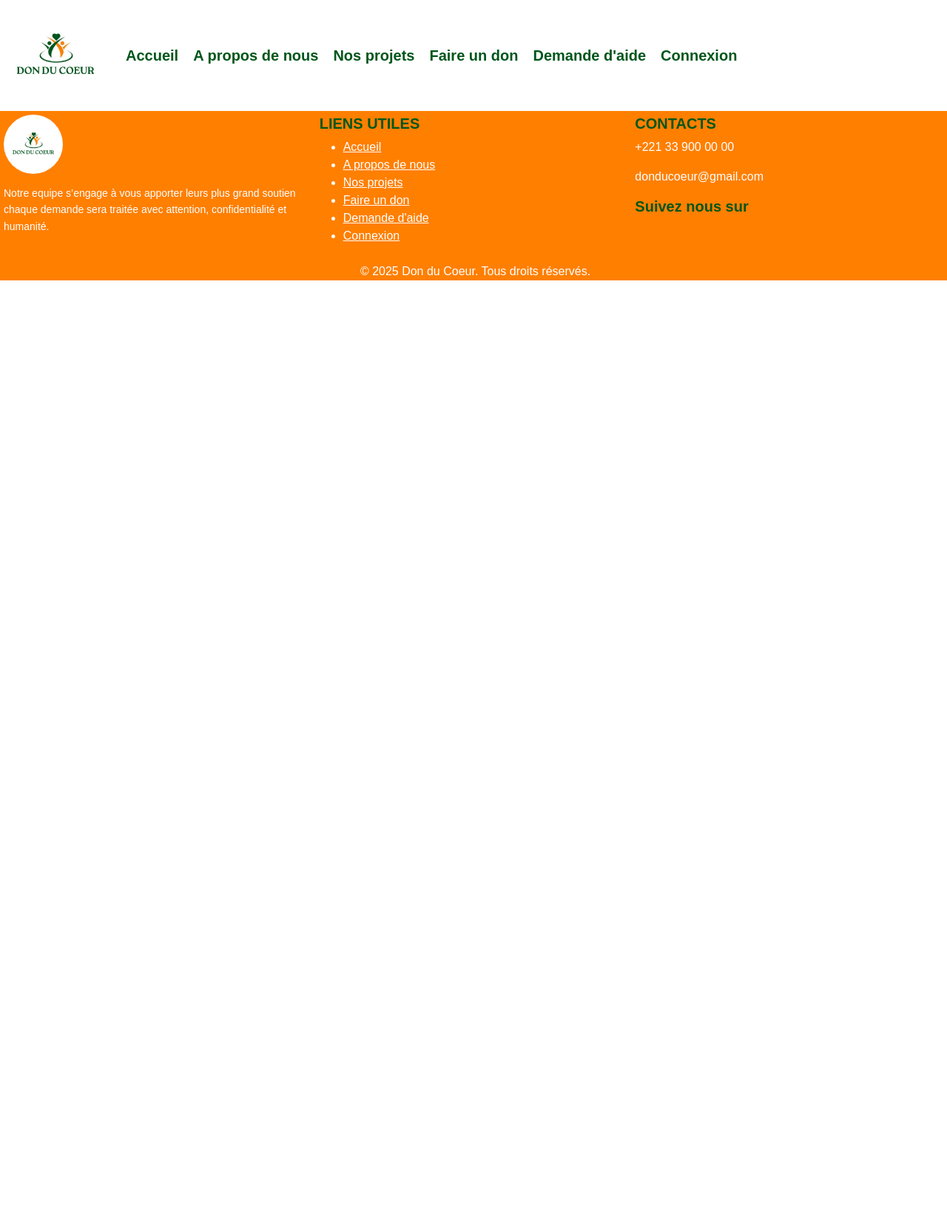
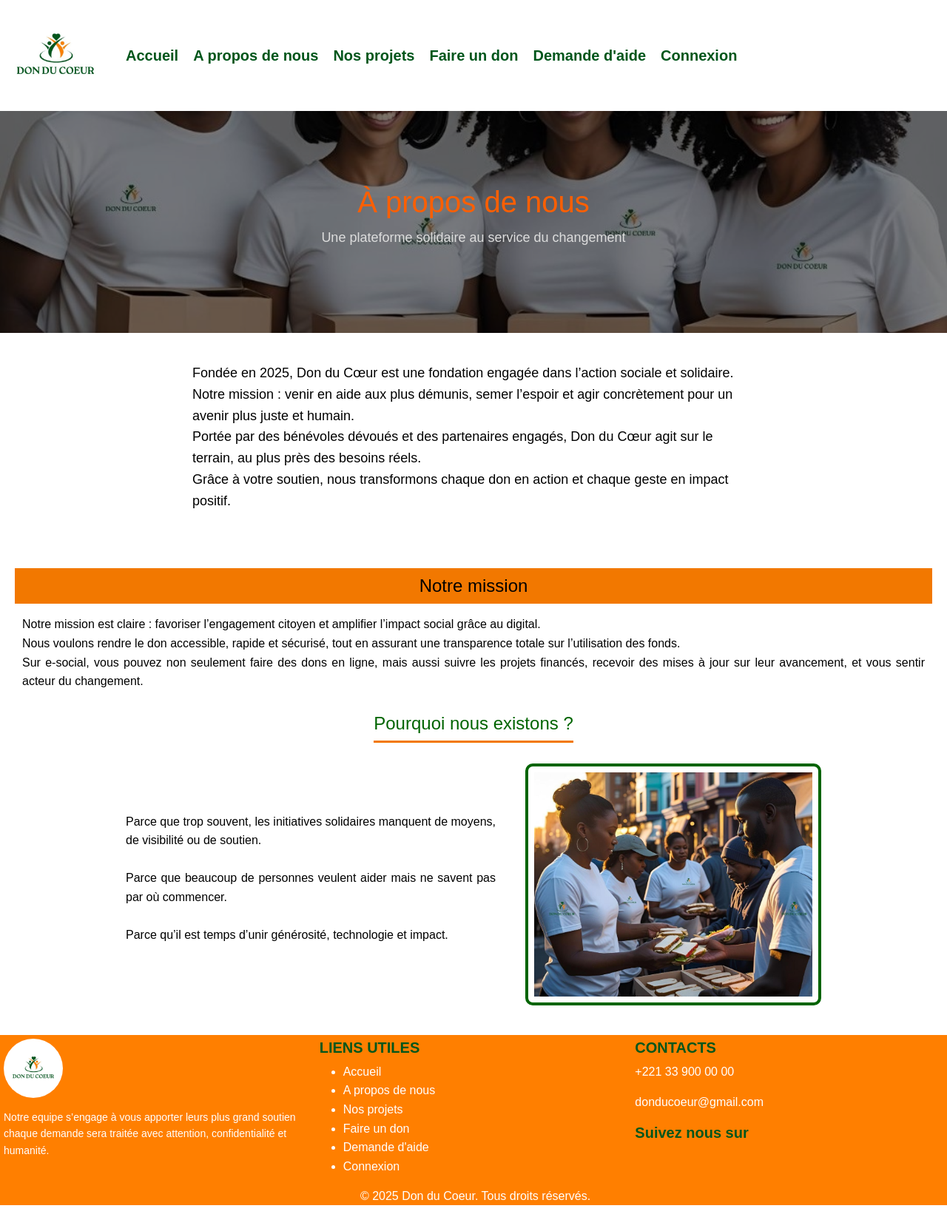
Before and after one commit to KanyC11/Memoire---E-social, a PHP site: page /page-a-propos.html in a window 1280 px wide. Shown: the whole page at 74% size. Before the commit the page ends 379 px from the top, so only its background shows below. Run offline with PHP 8.4, Linux system fonts and the light colour scheme.

Commit message:
insertion de quelques image et de texte page propos et pages nos mission

```diff
--- a/page-a-propos.css
+++ b/page-a-propos.css
@@ -48,7 +48,7 @@
       color: white;
   }
   .footer-menu{
-      color: white;s
+      color: white;
       text-decoration: none;
   }
   body {
@@ -109,3 +109,105 @@
       text-align: center;
       margin-top: auto;
   }
+  .hero{
+    background: url('images/vol1.jpg') no-repeat center center/cover;
+    height: 300px;
+    position: relative;
+    color: white;
+}
+    .overlay {
+        background-color: rgba(0, 0, 0, 0.5);
+        height: 100%;
+        display: flex;
+        flex-direction: column;
+        justify-content: center;
+        align-items: center;
+        text-align: center;
+    }
+    .overlay h1 {
+        color: #ff5f00;
+        font-size: 40px;
+        margin: 0;
+    }
+    .overlay p {
+        font-size: 18px;
+        color: #ddd;
+        margin-top: 10px;
+    }
+    .apropos {
+        padding: 40px 20px;
+        max-width: 800px;
+        margin: auto;
+        background-color: #fff;
+        font-size: 18px;
+    }
+    body {
+        font-family: Arial, sans-serif;
+        line-height: 1.6;
+        margin: 0;
+        padding: 0;
+        background-color: #fff;
+        color: #000;
+      }
+
+      .mission-section {
+        padding: 20px;
+      }
+
+      .mission h1 {
+        background-color: #f27800;
+        color: rgb(0, 0, 0);
+        padding: 10px;
+        text-align: center;
+        font-size: 24px;
+        margin-bottom: 15px;
+      }
+
+      .mission p {
+        font-size: 16px;
+        text-align: justify;
+        margin: 0 10px 30px 10px;
+      }
+
+      .why-section {
+        text-align: center; /* Centre tous les éléments enfants */
+      }
+
+      .why-section h2 {
+        font-size: 24px;
+        color: #006400;
+        border-bottom: 3px solid #f27800;
+        display: inline-block;
+        padding-bottom: 8px;
+      }
+
+      .why-content {
+        display: flex;
+        flex-direction: row;       /* Texte à gauche, image à droite */
+        align-items: center;       /* Alignement vertical */
+        justify-content: center;   /* Centre l’ensemble horizontalement */
+        gap: 40px;                 /* Espace entre texte et image */
+        padding: 20px;
+        flex-wrap: wrap;           /* Pour adaptabilité sur petits écrans */
+      }
+
+      .why-text {
+        flex: 1;
+        max-width: 500px;
+        font-size: 16px;
+        text-align: justify;
+      }
+
+      .why-image {
+        flex: 1;
+        max-width: 400px;
+        border: 4px solid #006400;
+        padding: 8px;
+        border-radius: 10px;
+      }
+
+      .why-image img {
+        width: 100%;
+        height: auto;
+        display: block;
+      }
--- a/page-a-propos.html
+++ b/page-a-propos.html
@@ -21,7 +21,46 @@
         <a href="page-connexion.html" class="menu">Connexion</a>
     </nav>
 
+    <section class="hero">
+        <div class="overlay">
+            <h1>À propos de nous</h1>
+            <p>Une plateforme solidaire au service du changement</p>
+        </div>
+    </section>
+    <section class="apropos">
+        <p>
+            Fondée en 2025, Don du Cœur est une fondation engagée dans l’action sociale et solidaire.
+            Notre mission : venir en aide aux plus démunis, semer l’espoir et agir concrètement pour un avenir plus juste et humain.<br>
+            Portée par des bénévoles dévoués et des partenaires engagés, Don du Cœur agit sur le terrain, au plus près des besoins réels.<br>
+            Grâce à votre soutien, nous transformons chaque don en action et chaque geste en impact positif.
+        </p>
+    </section>
+    <section class="mission-section">
+        <div class="mission">
+          <h1>Notre mission</h1>
+          <p>
+            Notre mission est claire : favoriser l’engagement citoyen et amplifier l’impact social grâce au digital.<br>
+            Nous voulons rendre le don accessible, rapide et sécurisé, tout en assurant une transparence totale sur l’utilisation des fonds.<br>
+            Sur e-social, vous pouvez non seulement faire des dons en ligne, mais aussi suivre les projets financés, recevoir des mises à jour sur leur avancement, et vous sentir acteur du changement.
+          </p>
+        </div>
 
+        <div class="why-section">
+          <h2>Pourquoi nous existons ?</h2>
+          <div class="why-content">
+            <div class="why-text">
+              <p>
+                Parce que trop souvent, les initiatives solidaires manquent de moyens, de visibilité ou de soutien.<br><br>
+                Parce que beaucoup de personnes veulent aider mais ne savent pas par où commencer.<br><br>
+                Parce qu’il est temps d’unir générosité, technologie et impact.
+              </p>
+            </div>
+            <div class="why-image">
+              <img src="/images/vol2.jpg" alt="Photo bénévoles avec cartons de dons">
+            </div>
+          </div>
+        </div>
+      </section>
 
 
 
@@ -47,6 +86,7 @@
                 </ul>
 
             </div>
+
             <div class="col">
                 <h4>CONTACTS</h4>
                 <p class="p-footer">+221 33 900 00 00</p>
@@ -60,6 +100,7 @@
             </div>
     </footer>
 
+
 </body>
 
 </html>
```
Also changed, not shown: images/dev.jpeg (added), images/vol1.jpg (added), images/vol2.jpg (added).
